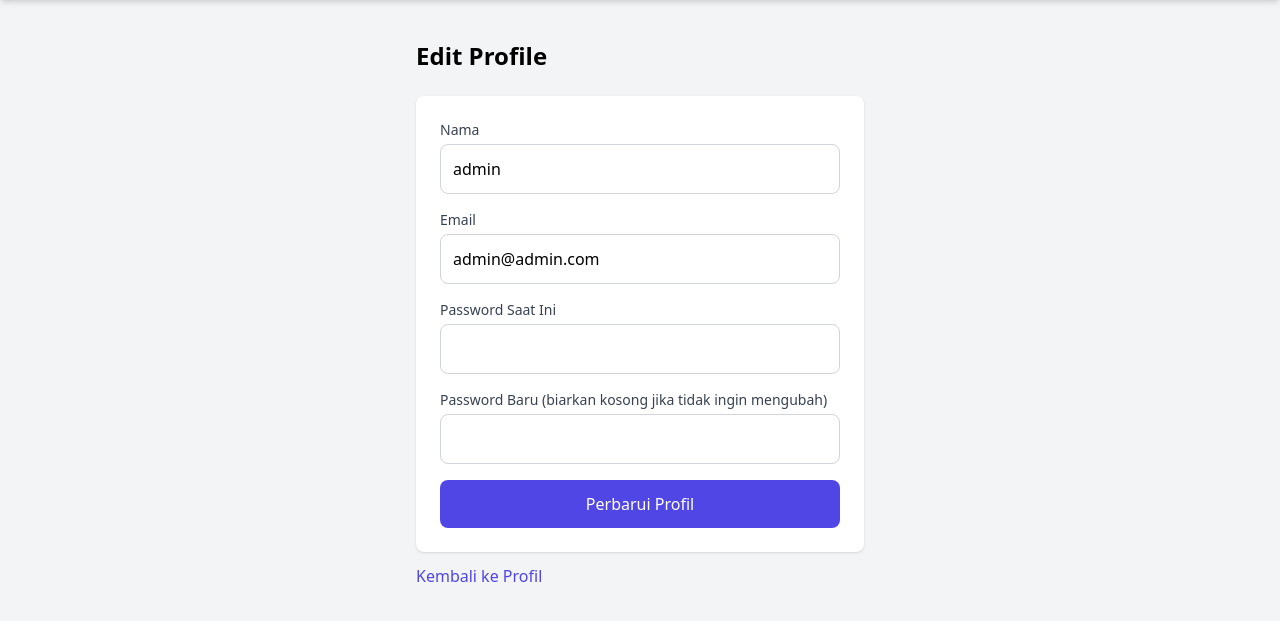
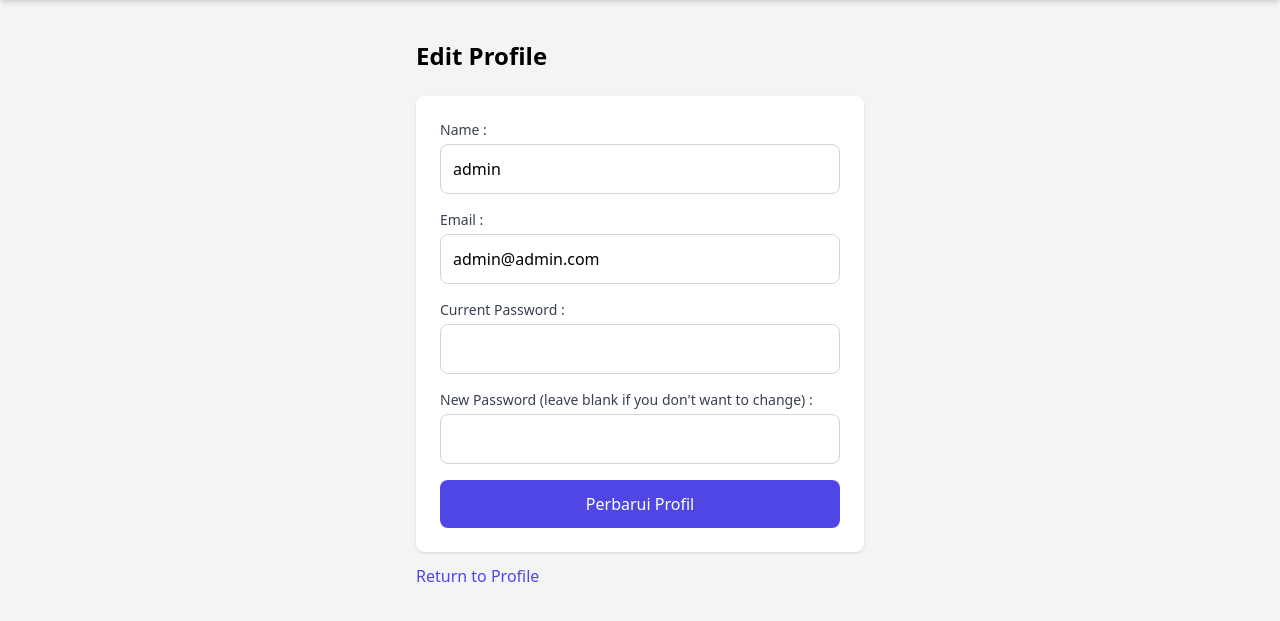
Before and after one commit to Aryabell/uts-web-lec, a PHP site: page /user/edit_profile.php in a window 1280 px wide. Shown: the part 72-693 px from the top of the page. Run offline with PHP 8.4, Linux system fonts and the light colour scheme; the visitor is signed in with stand-in values (Sample User, id 1); data that the repository does not hold is empty; some libraries are stand-ins or nearby versions.

Commit message:
Update edit_profile.php

```diff
--- a/user/edit_profile.php
+++ b/user/edit_profile.php
@@ -37,7 +37,7 @@ if ($_SERVER['REQUEST_METHOD'] == 'POST') {
             // Hash password baru
             $hashed_password = password_hash($new_password, PASSWORD_DEFAULT);
         } else {
-            $error_message = "Password saat ini salah.";
+            $error_message = "The current password is incorrect.";
         }
     }
 
@@ -54,9 +54,9 @@ if ($_SERVER['REQUEST_METHOD'] == 'POST') {
 
         if ($stmt->execute()) {
             $_SESSION['user_name'] = $name; // Update session username
-            $success_message = "Profil berhasil diperbarui.";
+            $success_message = "Profile updated successfully.";
         } else {
-            $error_message = "Terjadi kesalahan saat memperbarui profil.";
+            $error_message = "An error occurred while updating the profile.";
         }
     }
 }
@@ -129,25 +129,25 @@ if ($_SERVER['REQUEST_METHOD'] == 'POST') {
 
         <form method="POST" class="bg-white p-6 rounded-lg shadow">
             <div class="mb-4">
-                <label for="name" class="block text-sm font-medium text-gray-700">Nama</label>
+                <label for="name" class="block text-sm font-medium text-gray-700">Name :</label>
                 <input type="text" class="mt-1 block w-full p-3 border border-gray-300 rounded-lg focus:ring-indigo-500 focus:border-indigo-500" id="name" name="name" value="<?php echo htmlspecialchars($user_info['name']); ?>" required>
             </div>
             <div class="mb-4">
-                <label for="email" class="block text-sm font-medium text-gray-700">Email</label>
+                <label for="email" class="block text-sm font-medium text-gray-700">Email :</label>
                 <input type="email" class="mt-1 block w-full p-3 border border-gray-300 rounded-lg focus:ring-indigo-500 focus:border-indigo-500" id="email" name="email" value="<?php echo htmlspecialchars($user_info['email']); ?>" required>
             </div>
             <div class="mb-4">
-                <label for="current_password" class="block text-sm font-medium text-gray-700">Password Saat Ini</label>
+                <label for="current_password" class="block text-sm font-medium text-gray-700">Current Password :</label>
                 <input type="password" class="mt-1 block w-full p-3 border border-gray-300 rounded-lg focus:ring-indigo-500 focus:border-indigo-500" id="current_password" name="current_password" required>
             </div>
             <div class="mb-4">
-                <label for="new_password" class="block text-sm font-medium text-gray-700">Password Baru (biarkan kosong jika tidak ingin mengubah)</label>
+                <label for="new_password" class="block text-sm font-medium text-gray-700">New Password (leave blank if you don't want to change) :</label>
                 <input type="password" class="mt-1 block w-full p-3 border border-gray-300 rounded-lg focus:ring-indigo-500 focus:border-indigo-500" id="new_password" name="new_password">
             </div>
             <button type="submit" class="w-full bg-indigo-600 text-white py-3 rounded-lg hover:bg-indigo-700 focus:outline-none focus:ring-4 focus:ring-indigo-300">Perbarui Profil</button>
         </form>
         <div class="mt-3">
-            <a href="profile.php" class="text-indigo-600 hover:underline">Kembali ke Profil</a>
+            <a href="profile.php" class="text-indigo-600 hover:underline">Return to Profile</a>
         </div>
     </div>
 
```
